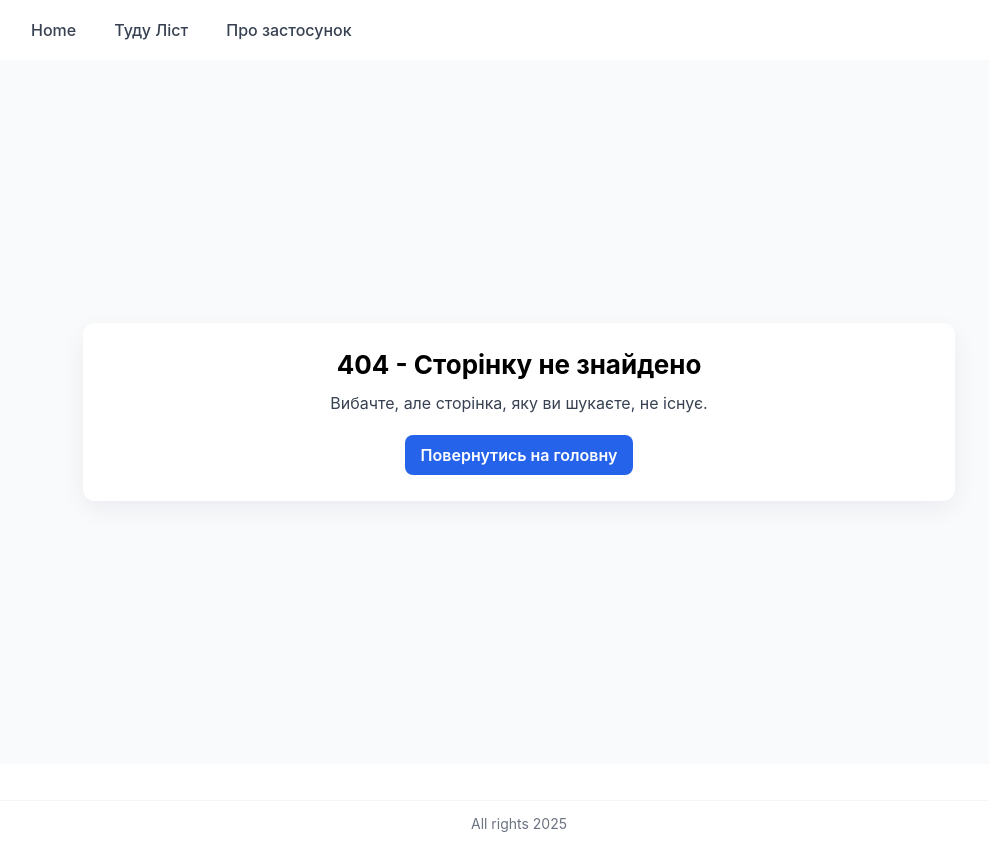
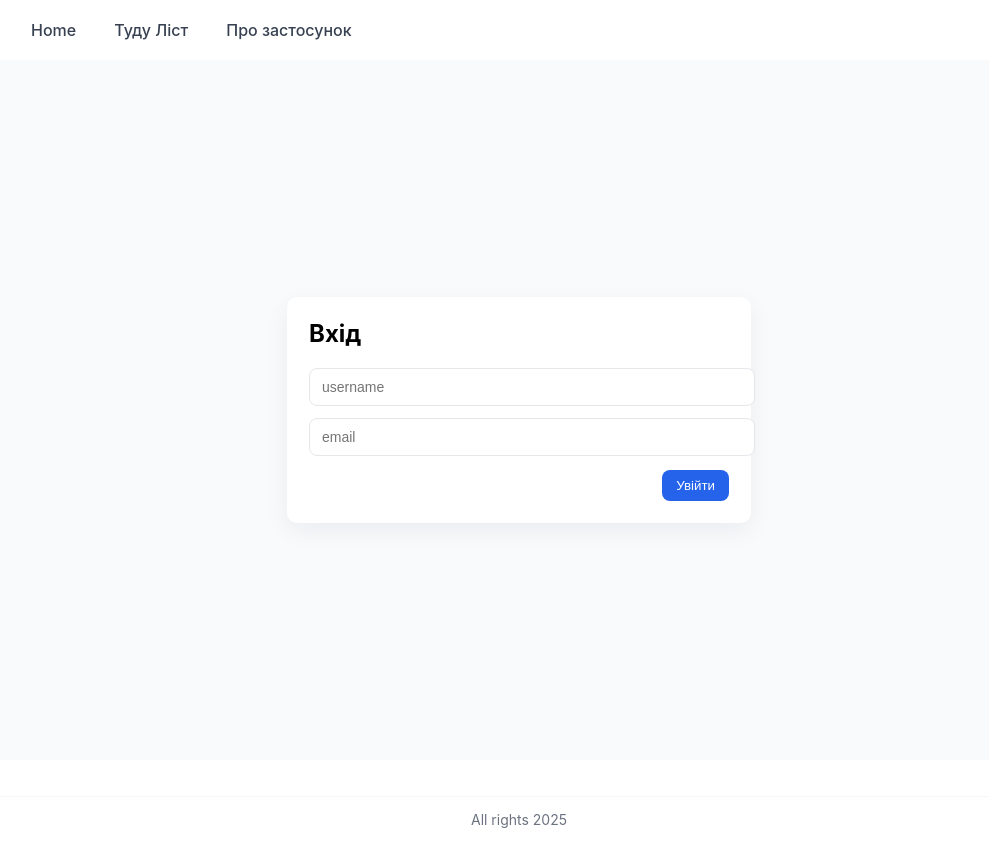
Before and after one commit to Vadhouse/JS-26route2, a React (Create React App) app: page /login in a window 1280 px wide. Before the commit this address led to /404. Shown: the whole page, without its empty margins (121-1110 px from the left). Built offline with nearby package versions, Linux system fonts and the light colour scheme; data requests are answered from the project's data file.

Commit message:
add finale point

```diff
--- a/db.json
+++ b/db.json
@@ -14,5 +14,12 @@
       "checked": "false",
       "creationDate": "дата створення"
     }
+  ],
+  "auth": [
+    {
+      "id": 1,
+      "username": "admin",
+      "email": "admin@gmail.com"
+    }
   ]
 }
--- a/package.json
+++ b/package.json
@@ -16,8 +16,12 @@
     "react-spinners": "^0.17.0",
     "web-vitals": "^2.1.4"
   },
+  "devDependencies": {
+    "json-server": "^0.17.3"
+  },
   "scripts": {
     "start": "react-scripts start",
+    "server": "json-server --watch db.json --port 3030",
     "build": "react-scripts build",
     "test": "react-scripts test",
     "eject": "react-scripts eject"
--- a/src/App.js
+++ b/src/App.js
@@ -1,31 +1,89 @@
 import { Navigate, Route, Routes } from 'react-router-dom';
 import './App.css';
-import Home from './pages/home/home';
-import Todo from './pages/todo-list/Todo';
-import TodoEdit from './pages/todo-list/TodoEdit';
-import About from './pages/about/about';
-import Layout from './components/Layout/Layout';
-import NotFoundPage from './pages/not-found/not-found';
-import ErrorPage from './pages/error-page/error-page';
+import { useQuery } from '@tanstack/react-query';
+// import Home from './pages/home/home';
+// import Todo from './pages/todo-list/Todo';
+// import TodoEdit from './pages/todo-list/TodoEdit';
+// import About from './pages/about/about';
+// import Layout from './components/Layout/Layout';
+// import NotFoundPage from './pages/not-found/not-found';
+// import ErrorPage from './pages/error-page/error-page';
+import { getAllUsers } from './api/api';
+import { lazy, Suspense, useState } from 'react';
+import PrivateRoutes from './components/PrivateRoutes/PrivateRoutes';
+// import Loader from './components/Loader/Loader';
+
+const Home = lazy(() => import('./pages/home/home'));
+const Todo = lazy(() => import('./pages/todo-list/Todo'));
+const TodoEdit = lazy(() => import('./pages/todo-list/TodoEdit'));
+const About = lazy(() => import('./pages/about/about'));
+const Layout = lazy(() => import('./components/Layout/Layout'));
+const NotFoundPage = lazy(() => import('./pages/not-found/not-found'));
+const ErrorPage = lazy(() => import('./pages/error-page/error-page'));
+const Login = lazy(() => import('./pages/login/login'));
 
 function App() {
+  const [loginUser, setLoginUser] = useState({
+    username: 'null',
+    email: 'null',
+  });
+  const [isAuthenticated, setIsAuthenticated] = useState(false);
+
+  const { data, isFetching } = useQuery({
+    queryKey: ['userList'],
+    queryFn: getAllUsers,
+    refetchOnReconnect: false,
+    refetchOnWindowFocus: false,
+  });
+
+  console.log({ data });
+
   return (
-    <>
-      <main>
+    <Suspense fallback={<div>Loading...</div>}>
       <Routes>
-          <Route path='/' element={<Layout />}>
+        <Route
+          path='/'
+          element={
+            <Layout
+              isFetching={isFetching}
+              isAuthenticated={isAuthenticated}
+              loginUser={loginUser}
+            />
+          }
+        >
+          <Route
+            path='/login'
+            element={
+              <Login
+                setLoginUser={setLoginUser}
+                setIsAuthenticated={setIsAuthenticated}
+              />
+            }
+          />
           <Route index element={<Home />} />
-            <Route path='/todo-list' element={<Todo />} />
+          <Route
+            path='/todo-list'
+            element={
+              <PrivateRoutes isAuthenticated={isAuthenticated}>
+                <Todo />
+              </PrivateRoutes>
+            }
+          />
           <Route path='/todo-list/:id' element={<TodoEdit />} />
-            <Route path='/about' element={<About />} />
+          <Route
+            path='/about'
+            element={
+              <PrivateRoutes isAuthenticated={isAuthenticated}>
+                <About />
+              </PrivateRoutes>
+            }
+          />
           <Route path='/404' element={<NotFoundPage />} />
           <Route path='*' element={<Navigate to='/404' />} />
-            <Route path='/error' element={<ErrorPage />} />
-            <Route path='*' element={<Navigate to='/error' />} />
+          <Route path='/error-page' element={<ErrorPage />} />
         </Route>
       </Routes>
-      </main>
-    </>
+    </Suspense>
   );
 }
 
--- a/src/api/api.js
+++ b/src/api/api.js
@@ -1,6 +1,18 @@
 import axios from 'axios';
 
 axios.defaults.baseURL = 'http://localhost:3030/';
+
+// Перенаправлення на сторінку помилок на сервері (5xx) або помилки мережі
+axios.interceptors.response.use(
+  (response) => response,
+  (error) => {
+    const status = error?.response?.status;
+    if (!error.response || (status >= 500 && status < 600)) {
+      window.location.href = '/error-page';
+    }
+    return Promise.reject(error);
+  }
+);
 
 export const getTodosList = async () => {
   const todos = await axios.get('todos');
@@ -26,3 +38,13 @@ export const deleteTodo = async (id) => {
   const res = await axios.delete(`todos/${id}`);
   return res.data;
 };
+
+export const addUser = async (payload) => {
+  const res = await axios.post('auth', payload);
+  return res.data;
+};
+
+export const getAllUsers = async () => {
+  const res = await axios.get('auth');
+  return res.data;
+};
--- a/src/components/Loader/Loader.js
+++ b/src/components/Loader/Loader.js
@@ -1,6 +1,6 @@
 import BounceLoader from 'react-spinners/BounceLoader';
 
-const Loader = ({ loading = true, size = 80 }) => {
+const Loader = ({ loading = true, size = 155 }) => {
   return (
     <div
       style={{
--- /dev/null
+++ b/src/components/PrivateRoutes/PrivateRoutes.js
@@ -0,0 +1,11 @@
+import { Navigate } from 'react-router-dom';
+
+const PrivateRoutes = ({ children, isAuthenticated }) => {
+  if (!isAuthenticated) {
+    return <Navigate to='/login' replace={true} />;
+  }
+
+  return children;
+};
+
+export default PrivateRoutes;
--- /dev/null
+++ b/src/pages/login/login.js
@@ -0,0 +1,123 @@
+import { useState } from 'react';
+import { useNavigate } from 'react-router-dom';
+import Loader from '../../components/Loader/Loader';
+
+const Login = ({ setLoginUser, setIsAuthenticated }) => {
+  const [form, setForm] = useState({ username: '', email: '' });
+  const [isLoading, setIsLoading] = useState(false);
+  const [error, setError] = useState('');
+
+  const navigate = useNavigate();
+
+  const handleChange = (e) =>
+    setForm((p) => ({ ...p, [e.target.name]: e.target.value }));
+
+  const handleSubmit = async (e) => {
+    e.preventDefault();
+    if (!form.username.trim() || !form.email.trim()) {
+      setError('Введіть username та email');
+      return;
+    }
+    setError('');
+    setIsLoading(true);
+
+    try {
+      // simulate async save
+      await new Promise((res) => setTimeout(res, 700));
+      setLoginUser({ username: form.username, email: form.email });
+      setIsAuthenticated(true);
+      navigate('/todo-list');
+    } catch (err) {
+      setError('Невідома помилка');
+    } finally {
+      setIsLoading(false);
+    }
+  };
+
+  const styles = {
+    container: {
+      display: 'flex',
+      justifyContent: 'center',
+      alignItems: 'center',
+      minHeight: 'calc(100vh - 140px)',
+      padding: '20px',
+      background: '#f8fafc',
+    },
+    card: {
+      width: '100%',
+      maxWidth: '420px',
+      background: '#ffffff',
+      padding: '22px',
+      borderRadius: '10px',
+      boxShadow: '0 8px 24px rgba(16,24,40,0.06)',
+    },
+    field: {
+      display: 'block',
+      width: '100%',
+      marginBottom: '12px',
+      padding: '10px 12px',
+      borderRadius: '8px',
+      border: '1px solid #e5e7eb',
+      fontSize: '14px',
+    },
+    actions: {
+      display: 'flex',
+      gap: '12px',
+      justifyContent: 'flex-end',
+      marginTop: '14px',
+    },
+  };
+
+  return (
+    <div style={styles.container}>
+      <div style={styles.card}>
+        <h2 style={{ marginTop: 0 }}>Вхід</h2>
+        <form onSubmit={handleSubmit}>
+          <input
+            name='username'
+            placeholder='username'
+            style={styles.field}
+            value={form.username}
+            onChange={handleChange}
+            disabled={isLoading}
+          />
+          <input
+            name='email'
+            placeholder='email'
+            style={styles.field}
+            value={form.email}
+            onChange={handleChange}
+            disabled={isLoading}
+          />
+
+          {error && (
+            <div style={{ color: '#b91c1c', marginBottom: '12px' }}>
+              {error}
+            </div>
+          )}
+
+          <div style={styles.actions}>
+            <button
+              type='submit'
+              disabled={isLoading}
+              style={{
+                padding: '8px 14px',
+                borderRadius: '8px',
+                border: 'none',
+                background: '#2563eb',
+                color: '#fff',
+                cursor: isLoading ? 'not-allowed' : 'pointer',
+              }}
+            >
+              {isLoading ? 'Зачекайте...' : 'Увійти'}
+            </button>
+          </div>
+        </form>
+      </div>
+
+      {isLoading && <Loader />}
+    </div>
+  );
+};
+
+export default Login;
--- a/src/pages/todo-list/Todo.js
+++ b/src/pages/todo-list/Todo.js
@@ -1,12 +1,12 @@
 import { useQuery, useMutation, useQueryClient } from '@tanstack/react-query';
 import { getTodosList, createTodo, deleteTodo } from '../../api/api';
 import Loader from '../../components/Loader/Loader';
-import { useLocation, Link, useNavigate } from 'react-router-dom';
+import { useLocation, Link } from 'react-router-dom';
 
 const Todo = () => {
   const location = useLocation();
-  const navigate = useNavigate();
-  const { data, isFetching } = useQuery({
+
+  const { data, isFetching, isError, error } = useQuery({
     queryKey: ['todosList'],
     queryFn: getTodosList,
     refetchOnMount: true,
@@ -101,7 +101,6 @@ const Todo = () => {
 
   return (
     <>
-      <button onClick={() => navigate(-1)}>Повернутись назад</button>
       <div style={styles.wrapper}>
         <div style={styles.card}>
           <h1 style={styles.title}>Туду Ліст</h1>
@@ -128,6 +127,33 @@ const Todo = () => {
             </button>
           </div>
           {isFetching && <Loader />}
+
+          {isError && (
+            <div
+              style={{
+                padding: '12px',
+                background: '#fee2e2',
+                borderRadius: '8px',
+                color: '#b91c1c',
+                marginBottom: '12px',
+                textAlign: 'center',
+              }}
+            >
+              Помилка завантаження todos. Переконайтеся, що локальний
+              JSON-сервер запущений: <code>npm run server</code>
+              {error?.message && (
+                <div
+                  style={{
+                    marginTop: '8px',
+                    fontSize: '13px',
+                    color: '#7f1d1d',
+                  }}
+                >
+                  {error.message}
+                </div>
+              )}
+            </div>
+          )}
 
           <ul style={styles.list}>
             {data && data.length ? (
@@ -171,7 +197,7 @@ const Todo = () => {
                           cursor: 'pointer',
                         }}
                       >
-                        видалити todo
+                        Bидалити todo
                       </button>
                     </div>
                   </div>
```
Also changed, not shown: 1 other file (tests, documents, lock files or other folders). Lines whose indentation alone changed are shown as unchanged.
